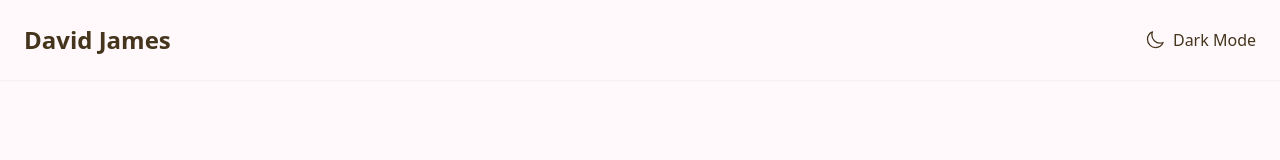
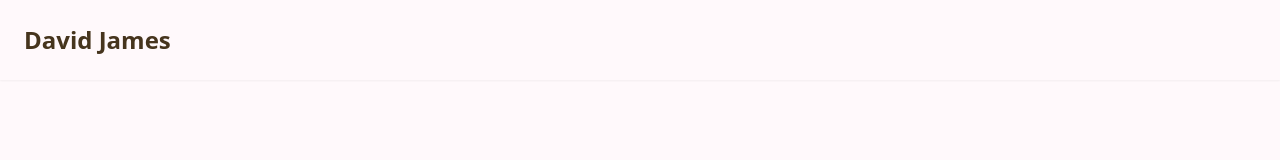
Before and after one commit to davidjamesdimalanta/portfolio_v2, a Next.js app: page / in a window 1280 px wide. Shown: the top 160 px of the page. Built offline with nearby package versions, Linux system fonts and the light colour scheme.

Commit message:
UI updates

```diff
--- a/app/components/navbar.js
+++ b/app/components/navbar.js
@@ -1,21 +1,21 @@
 'use client'
 import { useState, useEffect, useCallback } from 'react';
 import Link from 'next/link';
-import { useTheme } from 'next-themes';
+// import { useTheme } from 'next-themes';
 
 export default function Navbar() {
     const [sideBar, showSideBar] = useState(false);
     const [show, setShow] = useState(true);
     const [lastScrollY, setLastScrollY] = useState(0);
     const [renderNavbar, setRenderNavbar] = useState(false);
-    const { theme, setTheme } = useTheme();
+    // const { theme, setTheme } = useTheme();
 
     useEffect(() => {
       const timer = setTimeout(() => {
           setRenderNavbar(true); // Enable rendering after 3 seconds
       }, 2500);
 
-      return () => clearTimeout(timer); // Cleanup the timer
+      return () => clearTimeout(timer);
     }, []);
 
     const controlNavbar = useCallback(() => {
@@ -29,7 +29,7 @@ export default function Navbar() {
           setLastScrollY(window.scrollY);
         }, 100);
       };
-    }, [lastScrollY]); // Dependencies
+    }, [lastScrollY]);
 
     useEffect(() => {
       if (typeof window !== 'undefined') {
@@ -41,48 +41,29 @@ export default function Navbar() {
     useEffect(() => {
       if (typeof document !== 'undefined') {
         if (sideBar) {
-          document.body.style.overflow = 'hidden'; // Disable scrolling
+          document.body.style.overflow = 'hidden';
         } else {
-          document.body.style.overflow = ''; // Enable scrolling
+          document.body.style.overflow = '';
         }
       }
-    }, [sideBar]); // Dependency on sidebar state
+    }, [sideBar]);
 
-    const toggleTheme = () => {
-      setTheme(theme === 'dark' ? 'light' : 'dark');
-    };
+    // const toggleTheme = () => {
+    //   setTheme(theme === 'dark' ? 'light' : 'dark');
+    // };
 
     const navbarAnimation = show ? 'animate-slideDown' : 'animate-slideUp';
 
     if (!renderNavbar) return null;
 
     return (
-      <nav className={`fixed top-0 w-screen h-max bg-[#FFF9FB] dark:bg-[#46351D] dark:text-[#FFF9FB] flex justify-between items-center p-4 md:p-6 shadow-sm z-50 ${navbarAnimation}`}>
+      <nav className={`fixed top-0 w-screen h-max bg-[#FFF9FB] flex justify-between items-center p-4 md:p-6 shadow-sm z-50 ${navbarAnimation}`}>
         <Link href={"/"}>
           <span className='font-dmSans text-2xl font-semibold'>David James</span>
         </Link>
+        {/* Desktop menu - removed theme toggle */}
         <div className='hidden md:flex flex-grow justify-end items-center gap-4'>
-          <button
-            onClick={toggleTheme}
-            className='flex items-center gap-2 hover:text-[#B2AC88] transition-colors'
-            aria-label={`Switch to ${theme === 'dark' ? 'light' : 'dark'} mode`}
-          >
-            {theme === 'dark' ? (
-              <>
-                <svg xmlns="http://www.w3.org/2000/svg" fill="none" viewBox="0 0 24 24" strokeWidth={1.5} stroke="currentColor" className="w-5 h-5">
-                  <path strokeLinecap="round" strokeLinejoin="round" d="M12 3v2.25m6.364.386-1.591 1.591M21 12h-2.25m-.386 6.364-1.591-1.591M12 18.75V21m-4.773-4.227-1.591 1.591M5.25 12H3m4.227-4.773L5.636 5.636M15.75 12a3.75 3.75 0 1 1-7.5 0 3.75 3.75 0 0 1 7.5 0Z" />
-                </svg>
-                <span>Light Mode</span>
-              </>
-            ) : (
-              <>
-                <svg xmlns="http://www.w3.org/2000/svg" fill="none" viewBox="0 0 24 24" strokeWidth={1.5} stroke="currentColor" className="w-5 h-5">
-                  <path strokeLinecap="round" strokeLinejoin="round" d="M21.752 15.002A9.72 9.72 0 0 1 18 15.75c-5.385 0-9.75-4.365-9.75-9.75 0-1.33.266-2.597.748-3.752A9.753 9.753 0 0 0 3 11.25C3 16.635 7.365 21 12.75 21a9.753 9.753 0 0 0 9.002-5.998Z" />
-                </svg>
-                <span>Dark Mode</span>
-              </>
-            )}
-          </button>
+          {/* Theme toggle button removed */}
         </div>
         <svg
           xmlns="http://www.w3.org/2000/svg"
@@ -96,7 +77,7 @@ export default function Navbar() {
         </svg>
         {sideBar && (
         <div className='md:hidden fixed top-0 left-0 w-screen h-screen bg-black bg-opacity-40 flex justify-end'>
-        <div className='w-3/5 h-screen bg-[#F7F4EC] dark:bg-[#46351D] dark:text-[#FFF9FB] flex flex-col justify-start items-end p-6 gap-2 animate-slide'>
+          <div className='w-3/5 h-screen bg-[#F7F4EC] flex flex-col justify-start items-end p-6 gap-2 animate-slide'>
             <svg
               xmlns="http://www.w3.org/2000/svg"
               fill="none"
@@ -108,29 +89,7 @@ export default function Navbar() {
               <path strokeLinecap="round" strokeLinejoin="round" d="M6 18L18 6M6 6l12 12" />
             </svg>
             <ul className='w-full h-auto flex flex-col items-end text-lg gap-4 pt-4'>
-            <li>
-              <button
-                onClick={toggleTheme}
-                className='flex items-center gap-2 hover:text-[#B2AC88] transition-colors'
-                aria-label={`Switch to ${theme === 'dark' ? 'light' : 'dark'} mode`}
-              >
-                {theme === 'dark' ? (
-                  <>
-                    <span>Light Mode</span>
-                    <svg xmlns="http://www.w3.org/2000/svg" fill="none" viewBox="0 0 24 24" strokeWidth={1.5} stroke="currentColor" className="w-5 h-5">
-                      <path strokeLinecap="round" strokeLinejoin="round" d="M12 3v2.25m6.364.386-1.591 1.591M21 12h-2.25m-.386 6.364-1.591-1.591M12 18.75V21m-4.773-4.227-1.591 1.591M5.25 12H3m4.227-4.773L5.636 5.636M15.75 12a3.75 3.75 0 1 1-7.5 0 3.75 3.75 0 0 1 7.5 0Z" />
-                    </svg>
-                  </>
-                ) : (
-                  <>
-                    <span>Dark Mode</span>
-                    <svg xmlns="http://www.w3.org/2000/svg" fill="none" viewBox="0 0 24 24" strokeWidth={1.5} stroke="currentColor" className="w-5 h-5">
-                      <path strokeLinecap="round" strokeLinejoin="round" d="M21.752 15.002A9.72 9.72 0 0 1 18 15.75c-5.385 0-9.75-4.365-9.75-9.75 0-1.33.266-2.597.748-3.752A9.753 9.753 0 0 0 3 11.25C3 16.635 7.365 21 12.75 21a9.753 9.753 0 0 0 9.002-5.998Z" />
-                    </svg>
-                  </>
-                )}
-              </button>
-            </li>
+              {/* Mobile theme toggle removed */}
             </ul>
           </div>
         </div>
```
Lines whose indentation alone changed are shown as unchanged.
